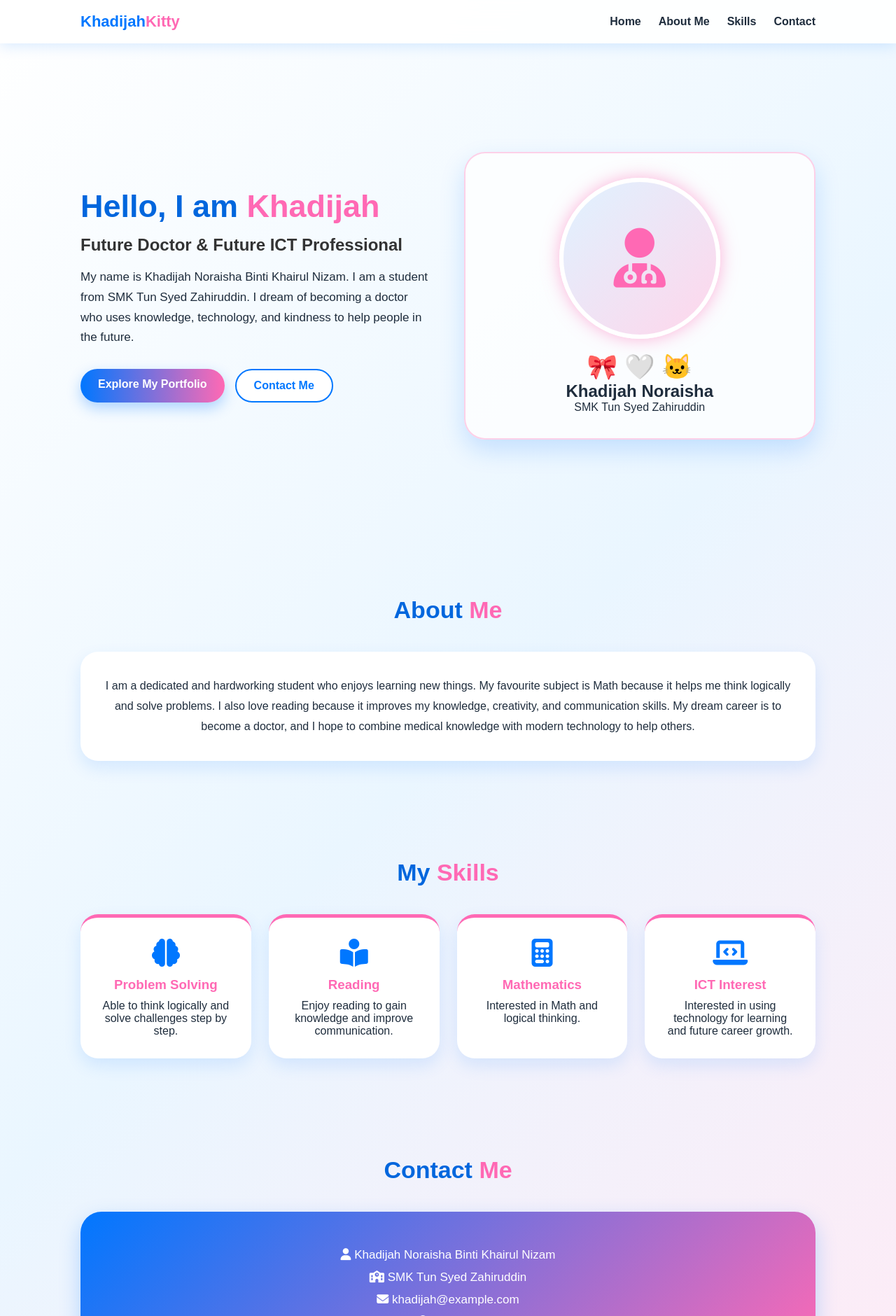
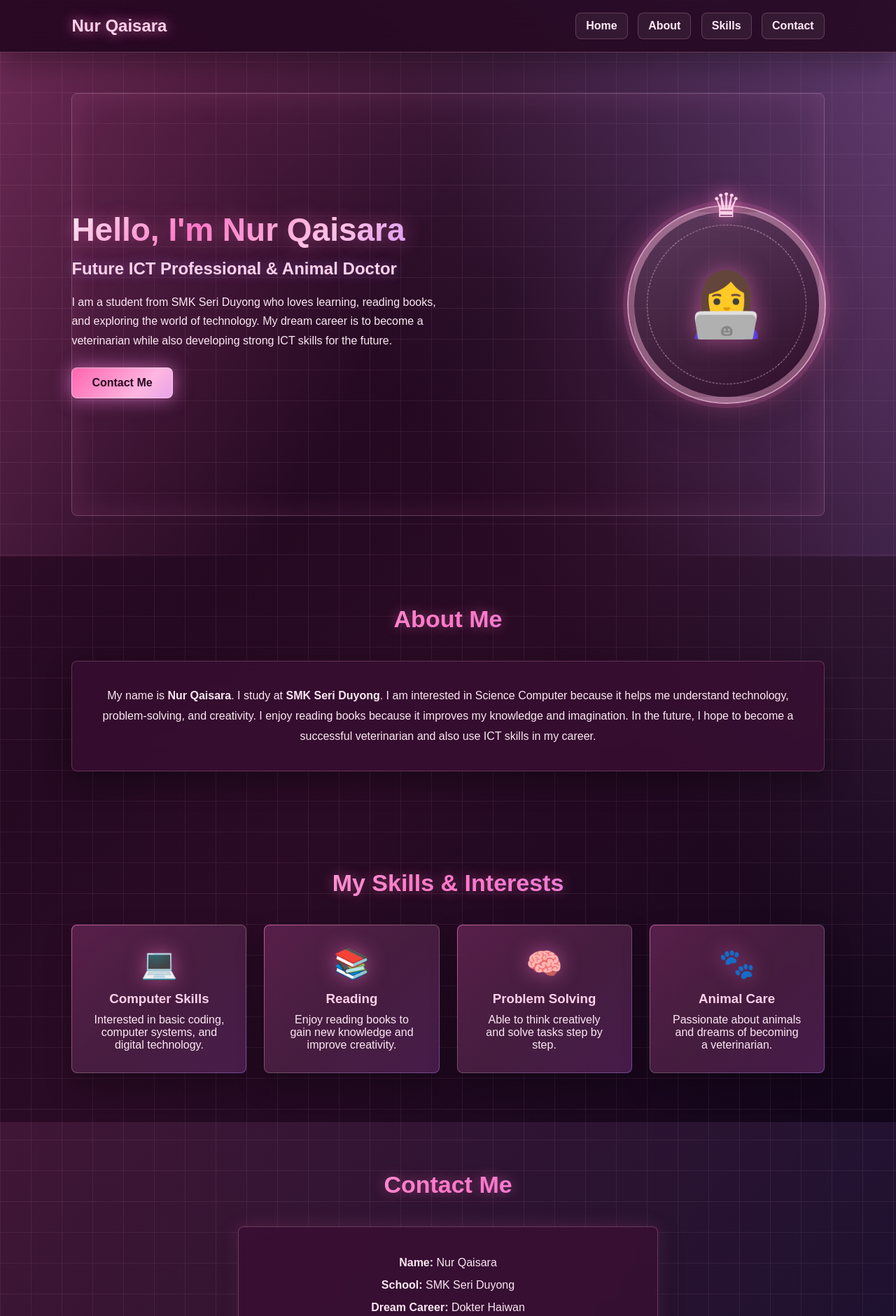
Before and after one commit to fthnnzr/jasmine, a plain HTML site: page index.html in a window 1280 px wide. Shown: the top 1880 px of the page at 70% size. Drawn offline with Linux system fonts and the light colour scheme.

Commit message:
fifth commit

```diff
--- a/index.html
+++ b/index.html
@@ -3,192 +3,214 @@
 <head>
   <meta charset="UTF-8" />
   <meta name="viewport" content="width=device-width, initial-scale=1.0" />
-  <title>Khadijah Noraisha Portfolio</title>
-
-  <link rel="stylesheet" href="https://cdnjs.cloudflare.com/ajax/libs/font-awesome/6.5.0/css/all.min.css">
+  <title>Nur Qaisara | Student Portfolio</title>
 
   <style>
     * {
       margin: 0;
       padding: 0;
       box-sizing: border-box;
-      font-family: 'Poppins', sans-serif;
+      font-family: "Poppins", Arial, sans-serif;
+    }
+
+    html {
+      scroll-behavior: smooth;
     }
 
     body {
-      background: linear-gradient(135deg, #ffffff, #eaf6ff, #ffeaf5);
-      color: #1f2d3d;
-      scroll-behavior: smooth;
+      min-height: 100vh;
+      background:
+        linear-gradient(rgba(255, 182, 219, 0.08) 1px, transparent 1px),
+        linear-gradient(90deg, rgba(255, 182, 219, 0.08) 1px, transparent 1px),
+        linear-gradient(135deg, rgba(255, 77, 166, 0.2), transparent 34%),
+        linear-gradient(235deg, rgba(216, 180, 254, 0.18), transparent 40%),
+        linear-gradient(135deg, #140417 0%, #2a0b25 48%, #070315 100%);
+      background-size: 44px 44px, 44px 44px, 100% 100%, 100% 100%, 100% 100%;
+      color: #ffeaf6;
+      overflow-x: hidden;
     }
 
     header {
-      position: sticky;
-      top: 0;
-      z-index: 1000;
-      background: rgba(255, 255, 255, 0.9);
-      backdrop-filter: blur(12px);
-      box-shadow: 0 4px 20px rgba(0, 120, 255, 0.15);
-    }
-
-    nav {
-      max-width: 1100px;
-      margin: auto;
+      background: rgba(35, 7, 32, 0.78);
+      padding: 18px 8%;
       display: flex;
       justify-content: space-between;
       align-items: center;
-      padding: 18px 25px;
+      border-bottom: 1px solid rgba(255, 182, 219, 0.28);
+      box-shadow: 0 18px 35px rgba(0, 0, 0, 0.28);
+      position: sticky;
+      top: 0;
+      z-index: 100;
+      backdrop-filter: blur(18px);
     }
 
     .logo {
-      font-size: 22px;
-      font-weight: 700;
-      color: #0077ff;
-    }
-
-    .logo span {
-      color: #ff69b4;
-    }
-
-    nav ul {
-      display: flex;
-      list-style: none;
-      gap: 25px;
+      font-size: 24px;
+      font-weight: bold;
+      color: #ffd1ea;
+      text-shadow: 0 0 18px rgba(255, 120, 196, 0.8);
     }
 
     nav a {
+      display: inline-block;
       text-decoration: none;
-      color: #1f2d3d;
+      color: #ffeaf6;
+      margin-left: 10px;
+      padding: 9px 14px;
+      border: 1px solid rgba(255, 182, 219, 0.22);
+      border-radius: 8px;
+      background: rgba(255, 255, 255, 0.06);
       font-weight: 600;
-      transition: 0.3s;
+      transition: background 0.3s, box-shadow 0.3s, color 0.3s, transform 0.3s;
     }
 
     nav a:hover {
-      color: #ff69b4;
+      color: #2a0b25;
+      background: linear-gradient(135deg, #ff7ac8, #ffd1ea, #c084fc);
+      box-shadow: 0 0 22px rgba(255, 122, 200, 0.55);
+      transform: translateY(-2px);
     }
 
     .hero {
       min-height: 90vh;
       display: flex;
       align-items: center;
-      justify-content: center;
-      padding: 60px 25px;
+      justify-content: space-between;
+      padding: 60px 8%;
+      background:
+        linear-gradient(115deg, rgba(255, 122, 200, 0.22), transparent 45%),
+        linear-gradient(245deg, rgba(192, 132, 252, 0.2), transparent 45%);
+      gap: 40px;
+      position: relative;
+      isolation: isolate;
     }
 
-    .hero-container {
-      max-width: 1100px;
-      display: grid;
-      grid-template-columns: 1fr 1fr;
-      gap: 45px;
-      align-items: center;
+    .hero::before {
+      content: "";
+      position: absolute;
+      inset: 8%;
+      border: 1px solid rgba(255, 209, 234, 0.26);
+      border-radius: 8px;
+      box-shadow: inset 0 0 45px rgba(255, 122, 200, 0.12);
+      pointer-events: none;
+      z-index: -1;
+    }
+
+    .hero-text {
+      max-width: 550px;
     }
 
     .hero-text h1 {
-      font-size: 45px;
-      color: #0066dd;
+      font-size: 46px;
+      color: transparent;
+      background: linear-gradient(135deg, #fff7fb, #ff7ac8, #ffd1ea, #c084fc);
+      background-clip: text;
+      -webkit-background-clip: text;
       margin-bottom: 15px;
+      text-shadow: 0 0 28px rgba(255, 122, 200, 0.45);
     }
 
-    .hero-text h1 span {
-      color: #ff69b4;
-    }
-
-    .hero-text h3 {
+    .hero-text h2 {
       font-size: 24px;
-      color: #333;
-      margin-bottom: 18px;
+      color: #ffd1ea;
+      margin-bottom: 20px;
+      text-shadow: 0 0 18px rgba(192, 132, 252, 0.45);
     }
 
     .hero-text p {
-      font-size: 17px;
       line-height: 1.7;
-      margin-bottom: 30px;
-    }
-
-    .buttons {
-      display: flex;
-      gap: 15px;
-      flex-wrap: wrap;
+      margin-bottom: 25px;
+      color: #fce7f3;
     }
 
     .btn {
-      padding: 13px 25px;
-      border-radius: 30px;
-      border: none;
+      display: inline-block;
+      padding: 12px 28px;
+      background: linear-gradient(135deg, #ff4fa3, #ffb6df, #c084fc, #f9a8d4);
+      background-size: 260% 260%;
+      color: #27051f;
+      border-radius: 8px;
       text-decoration: none;
-      font-weight: 600;
+      font-weight: bold;
+      border: 1px solid rgba(255, 255, 255, 0.42);
       cursor: pointer;
-      transition: 0.3s;
-    }
-
-    .btn-primary {
-      background: linear-gradient(90deg, #0077ff, #ff69b4);
-      color: white;
-      box-shadow: 0 8px 20px rgba(0, 119, 255, 0.3);
-    }
-
-    .btn-secondary {
-      background: white;
-      color: #0077ff;
-      border: 2px solid #0077ff;
+      box-shadow: 0 0 24px rgba(255, 122, 200, 0.52), 0 0 34px rgba(192, 132, 252, 0.22);
+      animation: royalGlow 5s ease infinite;
+      transition: box-shadow 0.3s, transform 0.3s;
     }
 
     .btn:hover {
-      transform: translateY(-4px);
+      transform: translateY(-3px) scale(1.04);
+      box-shadow: 0 0 34px rgba(255, 122, 200, 0.75), 0 0 46px rgba(192, 132, 252, 0.42);
     }
 
     .profile-card {
-      background: rgba(255, 255, 255, 0.75);
-      border: 2px solid rgba(255, 105, 180, 0.3);
-      border-radius: 30px;
-      padding: 35px;
-      text-align: center;
-      box-shadow: 0 15px 35px rgba(0, 119, 255, 0.18);
+      width: 280px;
+      height: 280px;
+      background:
+        linear-gradient(145deg, rgba(255, 209, 234, 0.15), rgba(42, 11, 37, 0.92));
+      border-radius: 50%;
+      display: flex;
+      align-items: center;
+      justify-content: center;
+      box-shadow:
+        0 0 0 2px rgba(255, 209, 234, 0.65),
+        0 0 0 8px rgba(255, 122, 200, 0.14),
+        0 0 45px rgba(255, 122, 200, 0.48),
+        0 20px 55px rgba(0, 0, 0, 0.42);
+      border: 8px solid rgba(255, 182, 219, 0.42);
+      position: relative;
     }
 
-    .profile-img {
-      width: 230px;
-      height: 230px;
-      margin: auto;
-      border-radius: 50%;
-      background: linear-gradient(135deg, #dff2ff, #ffd6eb);
-      display: flex;
-      justify-content: center;
-      align-items: center;
-      font-size: 85px;
-      color: #ff69b4;
-      border: 6px solid white;
-      box-shadow: 0 0 25px rgba(255, 105, 180, 0.5);
+    .profile-card::before {
+      content: "♛";
+      position: absolute;
+      top: -38px;
+      color: #ffd1ea;
+      font-size: 48px;
+      text-shadow: 0 0 22px rgba(255, 122, 200, 0.9);
     }
 
-    .kitty {
-      font-size: 35px;
-      margin-top: 20px;
+    .profile-card::after {
+      content: "";
+      position: absolute;
+      inset: 18px;
+      border: 1px dashed rgba(255, 209, 234, 0.7);
+      border-radius: 50%;
+      animation: spinRing 13s linear infinite;
+    }
+
+    .profile-card span {
+      font-size: 90px;
+      filter: drop-shadow(0 0 16px rgba(255, 122, 200, 0.5));
     }
 
     section {
-      max-width: 1100px;
-      margin: auto;
-      padding: 70px 25px;
+      padding: 70px 8%;
+      scroll-margin-top: 90px;
     }
 
     .section-title {
       text-align: center;
       font-size: 34px;
-      color: #0066dd;
+      color: transparent;
+      background: linear-gradient(135deg, #ffd1ea, #ff7ac8, #c084fc);
+      background-clip: text;
+      -webkit-background-clip: text;
       margin-bottom: 40px;
-    }
-
-    .section-title span {
-      color: #ff69b4;
+      text-shadow: 0 0 18px rgba(255, 122, 200, 0.42);
     }
 
     .about-box {
-      background: white;
+      background: rgba(58, 15, 52, 0.74);
       padding: 35px;
-      border-radius: 25px;
-      box-shadow: 0 10px 25px rgba(0, 119, 255, 0.12);
+      border-radius: 8px;
+      border: 1px solid rgba(255, 182, 219, 0.22);
+      box-shadow: 0 18px 38px rgba(0, 0, 0, 0.32);
       line-height: 1.8;
       text-align: center;
+      color: #fce7f3;
+      backdrop-filter: blur(14px);
     }
 
     .cards {
@@ -198,189 +220,206 @@
     }
 
     .card {
-      background: white;
+      background:
+        linear-gradient(rgba(58, 15, 52, 0.78), rgba(58, 15, 52, 0.78)) padding-box,
+        linear-gradient(135deg, rgba(255, 122, 200, 0.72), rgba(255, 209, 234, 0.35), rgba(192, 132, 252, 0.55)) border-box;
       padding: 30px;
-      border-radius: 25px;
+      border-radius: 8px;
+      border: 1px solid transparent;
       text-align: center;
-      box-shadow: 0 10px 25px rgba(0, 119, 255, 0.12);
-      transition: 0.3s;
-      border-top: 5px solid #ff69b4;
+      box-shadow: 0 18px 38px rgba(0, 0, 0, 0.28);
+      transition: box-shadow 0.3s, transform 0.3s;
+      backdrop-filter: blur(14px);
     }
 
     .card:hover {
       transform: translateY(-8px);
-      box-shadow: 0 15px 35px rgba(255, 105, 180, 0.25);
+      box-shadow: 0 0 30px rgba(255, 122, 200, 0.36), 0 18px 38px rgba(0, 0, 0, 0.36);
     }
 
-    .card i {
-      font-size: 40px;
-      color: #0077ff;
+    .card .icon {
+      font-size: 42px;
       margin-bottom: 15px;
+      filter: drop-shadow(0 0 14px rgba(255, 122, 200, 0.5));
     }
 
     .card h3 {
+      color: #ffd1ea;
       margin-bottom: 10px;
-      color: #ff69b4;
+    }
+
+    .card p {
+      color: #fce7f3;
+    }
+
+    .contact {
+      background: linear-gradient(90deg, rgba(255, 122, 200, 0.1), rgba(192, 132, 252, 0.1));
     }
 
     .contact-box {
-      background: linear-gradient(135deg, #0077ff, #ff69b4);
-      color: white;
-      padding: 40px;
-      border-radius: 30px;
+      max-width: 600px;
+      margin: auto;
+      background: rgba(58, 15, 52, 0.78);
+      padding: 35px;
+      border-radius: 8px;
+      border: 1px solid rgba(255, 182, 219, 0.26);
+      box-shadow: 0 18px 38px rgba(0, 0, 0, 0.32), 0 0 28px rgba(255, 122, 200, 0.18);
       text-align: center;
-      box-shadow: 0 12px 30px rgba(0, 119, 255, 0.25);
-    }
-
-    .contact-box p {
-      margin: 12px 0;
-      font-size: 17px;
+      line-height: 2;
+      color: #fce7f3;
+      backdrop-filter: blur(14px);
     }
 
     footer {
       text-align: center;
-      padding: 25px;
-      background: white;
-      color: #555;
-      margin-top: 40px;
+      padding: 20px;
+      background: rgba(35, 7, 32, 0.92);
+      border-top: 1px solid rgba(255, 182, 219, 0.24);
+      color: #ffd1ea;
+    }
+
+    @keyframes royalGlow {
+      0% {
+        background-position: 0% 50%;
+      }
+
+      50% {
+        background-position: 100% 50%;
+      }
+
+      100% {
+        background-position: 0% 50%;
+      }
+    }
+
+    @keyframes spinRing {
+      from {
+        transform: rotate(0deg);
+      }
+
+      to {
+        transform: rotate(360deg);
+      }
     }
 
     @media (max-width: 768px) {
-      nav {
+      header {
         flex-direction: column;
-        gap: 15px;
       }
 
-      nav ul {
-        flex-wrap: wrap;
-        justify-content: center;
+      nav {
+        margin-top: 15px;
       }
 
-      .hero-container {
-        grid-template-columns: 1fr;
+      nav a {
+        margin: 8px;
+        display: inline-block;
+      }
+
+      .hero {
+        flex-direction: column;
         text-align: center;
       }
 
       .hero-text h1 {
-        font-size: 34px;
+        font-size: 36px;
       }
 
-      .buttons {
-        justify-content: center;
+      .profile-card {
+        width: 230px;
+        height: 230px;
       }
     }
   </style>
 </head>
+
 <body>
 
   <header>
+    <div class="logo">Nur Qaisara</div>
     <nav>
-      <div class="logo">Khadijah<span>Kitty</span></div>
-      <ul>
-        <li><a href="#home">Home</a></li>
-        <li><a href="#about">About Me</a></li>
-        <li><a href="#skills">Skills</a></li>
-        <li><a href="#contact">Contact</a></li>
-      </ul>
+      <a href="#home">Home</a>
+      <a href="#about">About</a>
+      <a href="#skills">Skills</a>
+      <a href="#contact">Contact</a>
     </nav>
   </header>
 
   <section class="hero" id="home">
-    <div class="hero-container">
-      <div class="hero-text">
-        <h1>Hello, I am <span>Khadijah</span></h1>
-        <h3>Future Doctor & Future ICT Professional</h3>
-        <p>
-          My name is Khadijah Noraisha Binti Khairul Nizam. I am a student from
-          SMK Tun Syed Zahiruddin. I dream of becoming a doctor who uses knowledge,
-          technology, and kindness to help people in the future.
-        </p>
+    <div class="hero-text">
+      <h1>Hello, I'm Nur Qaisara</h1>
+      <h2>Future ICT Professional & Animal Doctor</h2>
+      <p>
+        I am a student from SMK Seri Duyong who loves learning, reading books,
+        and exploring the world of technology. My dream career is to become a
+        veterinarian while also developing strong ICT skills for the future.
+      </p>
+      <a href="#contact" class="btn">Contact Me</a>
+    </div>
 
-        <div class="buttons">
-          <a href="#about" class="btn btn-primary">Explore My Portfolio</a>
-          <a href="#contact" class="btn btn-secondary">Contact Me</a>
-        </div>
-      </div>
-
-      <div class="profile-card">
-        <div class="profile-img">
-          <i class="fa-solid fa-user-doctor"></i>
-        </div>
-        <div class="kitty">🎀 🤍 🐱</div>
-        <h2>Khadijah Noraisha</h2>
-        <p>SMK Tun Syed Zahiruddin</p>
-      </div>
+    <div class="profile-card">
+      <span>👩‍💻</span>
     </div>
   </section>
 
   <section id="about">
-    <h2 class="section-title">About <span>Me</span></h2>
+    <h2 class="section-title">About Me</h2>
     <div class="about-box">
       <p>
-        I am a dedicated and hardworking student who enjoys learning new things.
-        My favourite subject is Math because it helps me think logically and solve
-        problems. I also love reading because it improves my knowledge, creativity,
-        and communication skills. My dream career is to become a doctor, and I hope
-        to combine medical knowledge with modern technology to help others.
+        My name is <b>Nur Qaisara</b>. I study at <b>SMK Seri Duyong</b>.
+        I am interested in Science Computer because it helps me understand
+        technology, problem-solving, and creativity. I enjoy reading books
+        because it improves my knowledge and imagination. In the future, I hope
+        to become a successful veterinarian and also use ICT skills in my career.
       </p>
     </div>
   </section>
 
   <section id="skills">
-    <h2 class="section-title">My <span>Skills</span></h2>
+    <h2 class="section-title">My Skills & Interests</h2>
+
     <div class="cards">
       <div class="card">
-        <i class="fa-solid fa-brain"></i>
-        <h3>Problem Solving</h3>
-        <p>Able to think logically and solve challenges step by step.</p>
+        <div class="icon">💻</div>
+        <h3>Computer Skills</h3>
+        <p>Interested in basic coding, computer systems, and digital technology.</p>
       </div>
 
       <div class="card">
-        <i class="fa-solid fa-book-open-reader"></i>
+        <div class="icon">📚</div>
         <h3>Reading</h3>
-        <p>Enjoy reading to gain knowledge and improve communication.</p>
+        <p>Enjoy reading books to gain new knowledge and improve creativity.</p>
       </div>
 
       <div class="card">
-        <i class="fa-solid fa-calculator"></i>
-        <h3>Mathematics</h3>
-        <p>Interested in Math and logical thinking.</p>
+        <div class="icon">🧠</div>
+        <h3>Problem Solving</h3>
+        <p>Able to think creatively and solve tasks step by step.</p>
       </div>
 
       <div class="card">
-        <i class="fa-solid fa-laptop-code"></i>
-        <h3>ICT Interest</h3>
-        <p>Interested in using technology for learning and future career growth.</p>
+        <div class="icon">🐾</div>
+        <h3>Animal Care</h3>
+        <p>Passionate about animals and dreams of becoming a veterinarian.</p>
       </div>
     </div>
   </section>
 
-  <section id="contact">
-    <h2 class="section-title">Contact <span>Me</span></h2>
+  <section class="contact" id="contact">
+    <h2 class="section-title">Contact Me</h2>
+
     <div class="contact-box">
-      <p><i class="fa-solid fa-user"></i> Khadijah Noraisha Binti Khairul Nizam</p>
-      <p><i class="fa-solid fa-school"></i> SMK Tun Syed Zahiruddin</p>
-      <p><i class="fa-solid fa-envelope"></i> khadijah@example.com</p>
-      <p><i class="fa-solid fa-location-dot"></i> Malaysia</p>
+      <p><b>Name:</b> Nur Qaisara</p>
+      <p><b>School:</b> SMK Seri Duyong</p>
+      <p><b>Dream Career:</b> Dokter Haiwan</p>
+      <p><b>Favourite Subject:</b> Sains Komputer</p>
+      <p><b>Email:</b> nurqaisara@example.com</p>
     </div>
   </section>
 
   <footer>
-    <p>© 2026 Khadijah Noraisha Portfolio | Hello Kitty Futuristic Theme 🎀</p>
+    <p>© 2026 Nur Qaisara | Personal Portfolio Website</p>
   </footer>
-
-  <script>
-    const buttons = document.querySelectorAll(".btn");
-
-    buttons.forEach(button => {
-      button.addEventListener("click", function() {
-        this.style.transform = "scale(0.95)";
-        setTimeout(() => {
-          this.style.transform = "";
-        }, 150);
-      });
-    });
-  </script>
 
 </body>
 </html>
```
